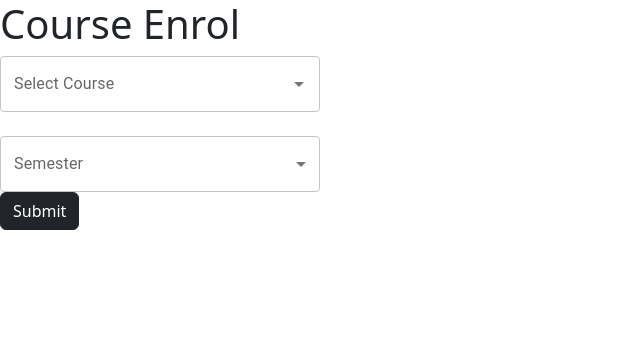
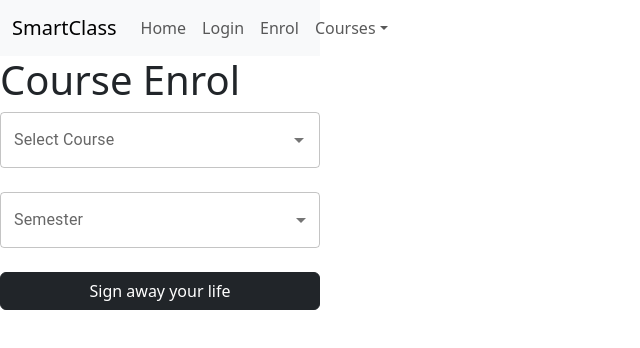
Before and after one commit to MattPChoy/SmartLearn, a React (Create React App) app in the folder frontend/: page /enrol in a window 1280 px wide. Shown: the top 348 px of the page, without its empty margins (0-640 px from the left). Built offline with nearby package versions, Linux system fonts and the light colour scheme.

Commit message:
feat:enrol btn linked added

```diff
--- a/frontend/src/components/Header.js
+++ b/frontend/src/components/Header.js
@@ -20,6 +20,7 @@ function Header() {
           <Nav className="me-auto">
             <Nav.Link href="/">Home</Nav.Link>
             <Nav.Link href="/login">Login</Nav.Link>
+            <Nav.Link href="/enrol">Enrol</Nav.Link>
             <NavDropdown title="Courses" id="basic-nav-dropdown">
               {courses.map((course) => (
                 <NavDropdown.Item href={`/course/${course}`}>
--- a/frontend/src/pages/CourseEnrol.js
+++ b/frontend/src/pages/CourseEnrol.js
@@ -7,6 +7,7 @@ import FormControl from "@mui/material/FormControl";
 import InputLabel from "@mui/material/InputLabel";
 import MenuItem from "@mui/material/MenuItem";
 import { useState } from "react";
+import Headers from "../components/Header";
 
 
 function CourseEnrol() {
@@ -24,11 +25,15 @@ function CourseEnrol() {
   };
 
   return (
+
     <div class="w-25">
+      <Headers>
+
+      </Headers>
         <h1>Course Enrol</h1>
 
         <AutoComplete
-        className="w-100"
+          className="w-100"
           disablePortal
           id="combo-box-demo"
           options={course}
@@ -49,8 +54,8 @@ function CourseEnrol() {
             {`Semester ${semester}-${year}`}</MenuItem>))}
           </Select>
         </FormControl>
-
-        <Button className="btn btn-dark" onClick={buttonEvent}>Submit</Button>
+        <br/><br/>
+        <Button className="btn btn-dark w-100" onClick={buttonEvent}>Sign away your life</Button>
     </div>
 
     );
```
Also changed, not shown: 1 other file (tests, documents, lock files or other folders).
